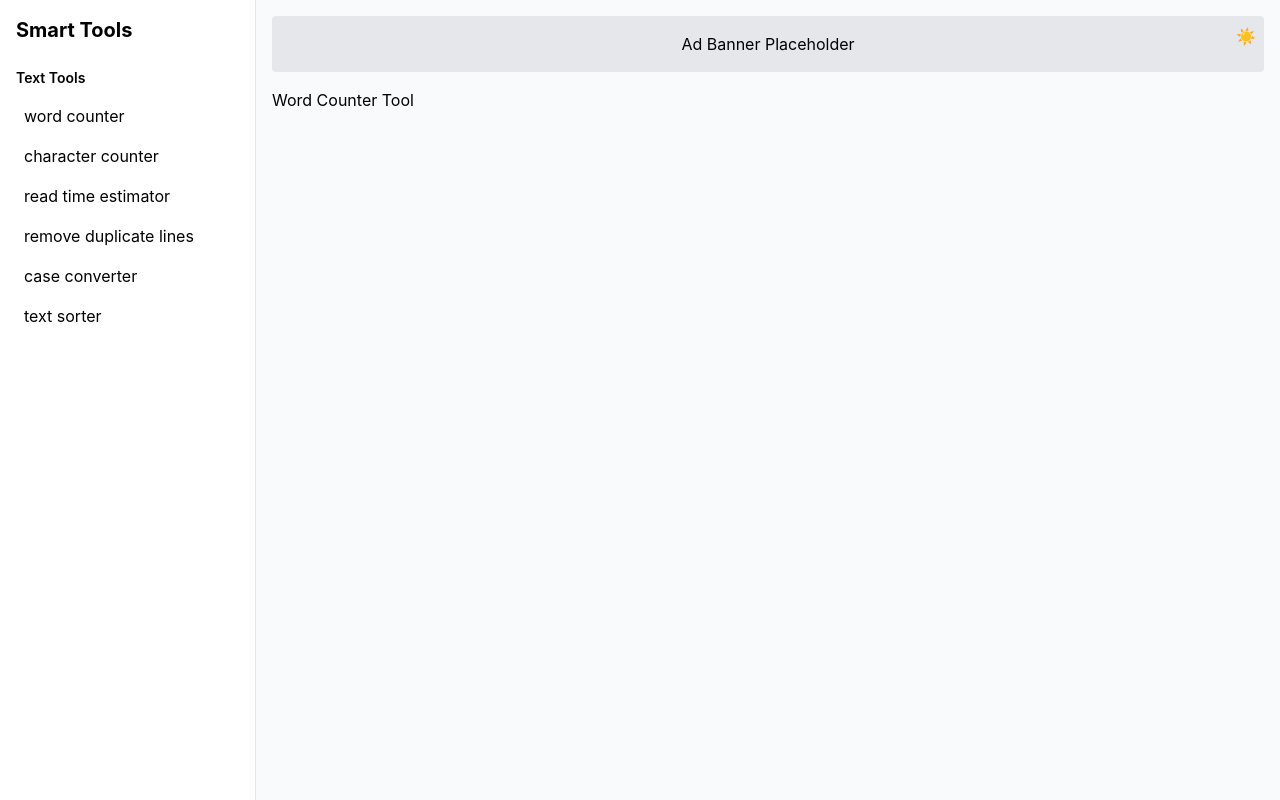
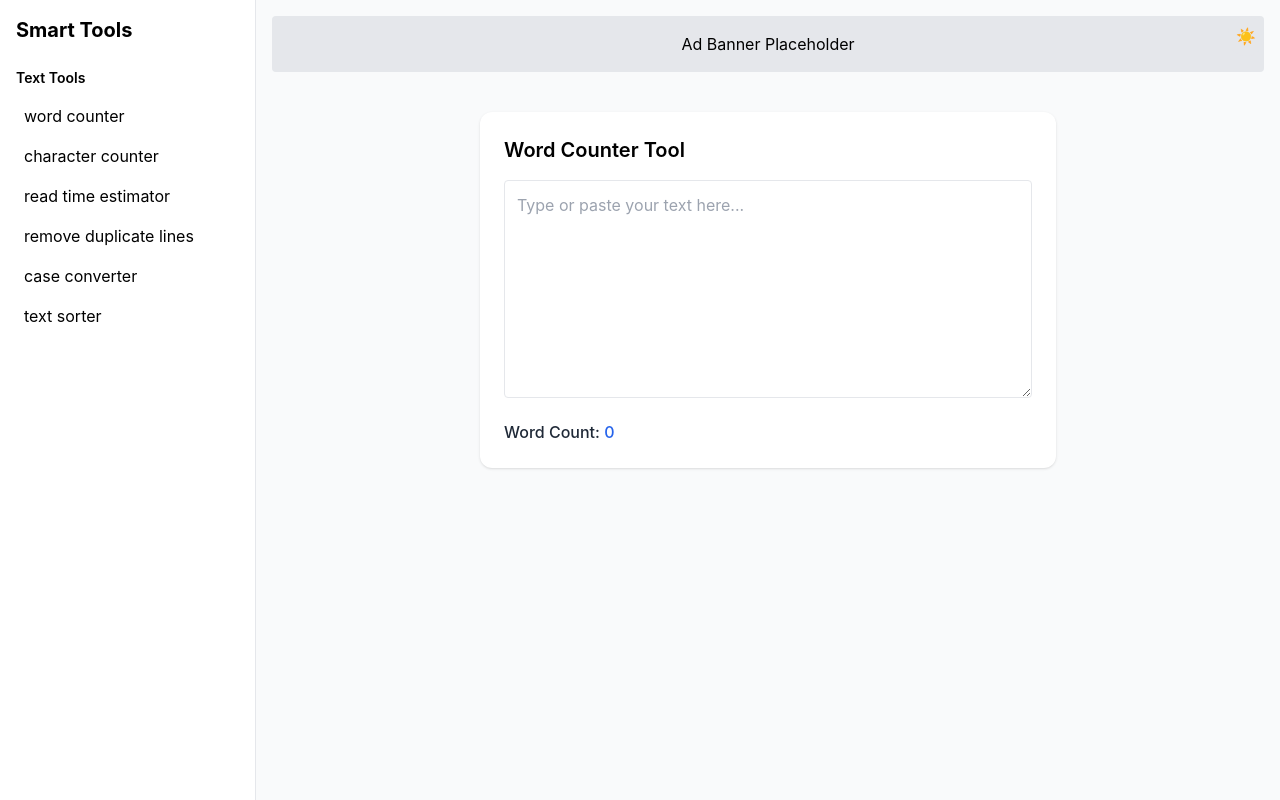
Before and after one commit to abhishekpabba/smart-tools, a React (Create React App) app: page /tools/word-counter in a window 1280 px wide. Built offline with nearby package versions, Linux system fonts and the light colour scheme.

Commit message:
word counter code

```diff
--- a/src/tools/WordCounter.js
+++ b/src/tools/WordCounter.js
@@ -1,2 +1,27 @@
-const WordCounter = () => <div>Word Counter Tool</div>;
+import React, { useState } from 'react';
+
+const WordCounter = () => {
+  const [text, setText] = useState('');
+
+  const countWords = (input) => {
+    return input.trim().length === 0 ? 0 : input.trim().split(/\s+/).length;
+  };
+
+  return (
+    <div className="max-w-xl mx-auto p-6 bg-white shadow rounded-xl mt-10">
+      <h2 className="text-xl font-semibold mb-4">Word Counter Tool</h2>
+      <textarea
+        className="w-full border rounded p-3 text-gray-700"
+        rows={8}
+        value={text}
+        onChange={(e) => setText(e.target.value)}
+        placeholder="Type or paste your text here..."
+      />
+      <div className="mt-4 text-gray-800 font-medium">
+        Word Count: <span className="text-blue-600">{countWords(text)}</span>
+      </div>
+    </div>
+  );
+};
+
 export default WordCounter;
```
